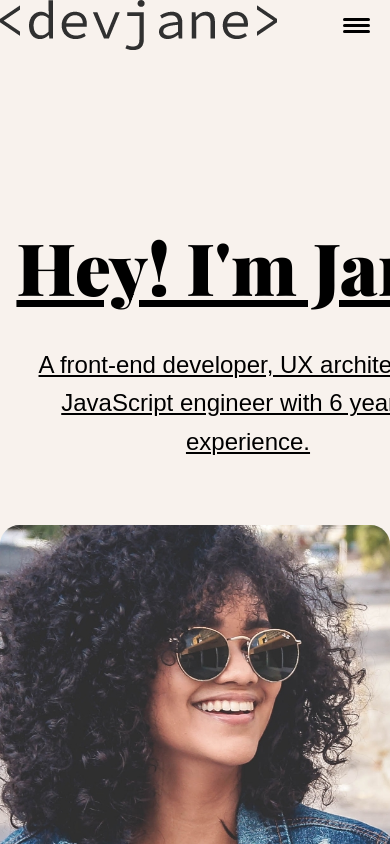
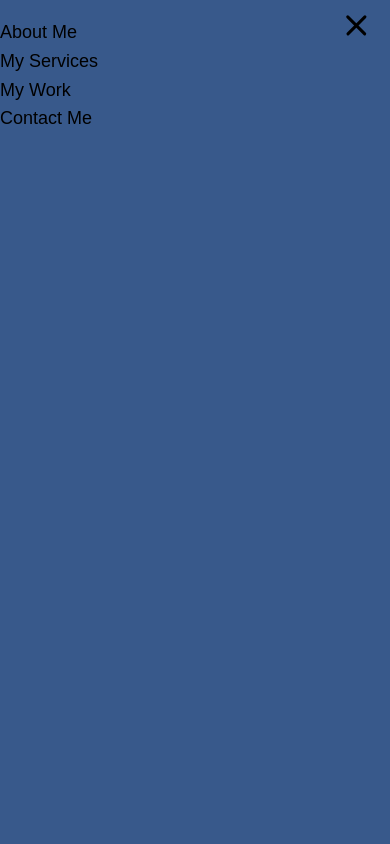
Before and after one commit to makeda-lelozwi/MAKDUM436_WFC2401_GroupB_M, a plain HTML site: page index.html in a window 390 px wide. Both pictures are taken after a click on the button "toggle navigation". Shown: the top 844 px of the page. Drawn offline with nearby package versions, Linux system fonts and the light colour scheme; a web font is replaced by a local one.

Commit message:
added-functionality-to-the-hamburger

```diff
--- a/index.css
+++ b/index.css
@@ -88,11 +88,11 @@ ul {
   transform: translateX(100%);
   transition: transform 250ms cubic-bezier(.5, 0, .5, 1);}
 
-.nav__item {
+/* .nav__item {
   display: inline;
   margin-right: 0.5rem;
   font-size: 1.5rem;
-}
+} */
 
 .nav__link {
   text-decoration: none;
@@ -110,9 +110,26 @@ ul {
   z-index: 1000;
 }
 
-.nav-open {
-  background: red;
+.nav-open .nav {
+  transform: translateX(0);
 }
+
+.nav-open .nav-toggle {
+  position: fixed;
+}
+
+.nav-open .hamburger {
+  transform: rotate(.625turn);
+}
+
+.nav-open .hamburger::before {
+  transform: rotate(90deg) translateX(-6px);
+}
+
+.nav-open .hamburger::after {
+  opacity: 0;
+}
+
 
 .social-list {
   display: flex;
--- a/index.js
+++ b/index.js
@@ -0,0 +1,5 @@
+const navToggle = document.querySelector('.nav-toggle');
+
+navToggle.addEventListener('click', () => {
+    document.body.classList.toggle('nav-open');
+});
```
